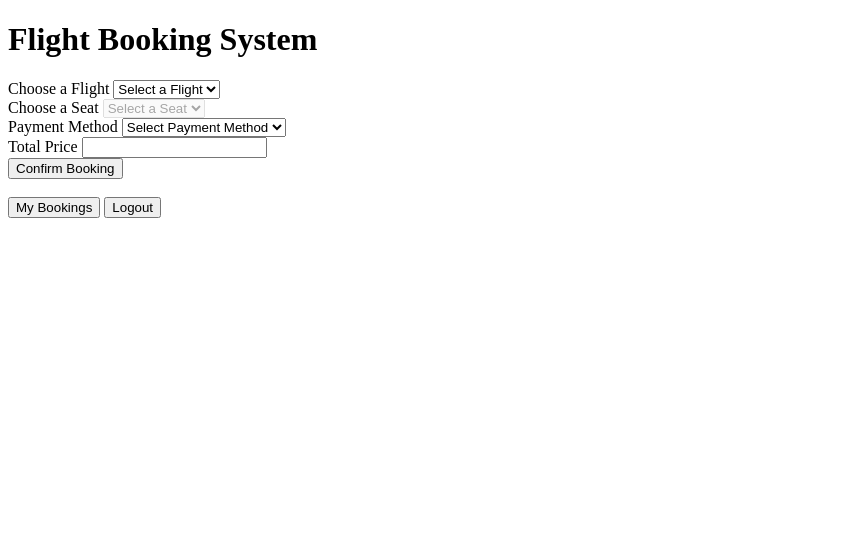
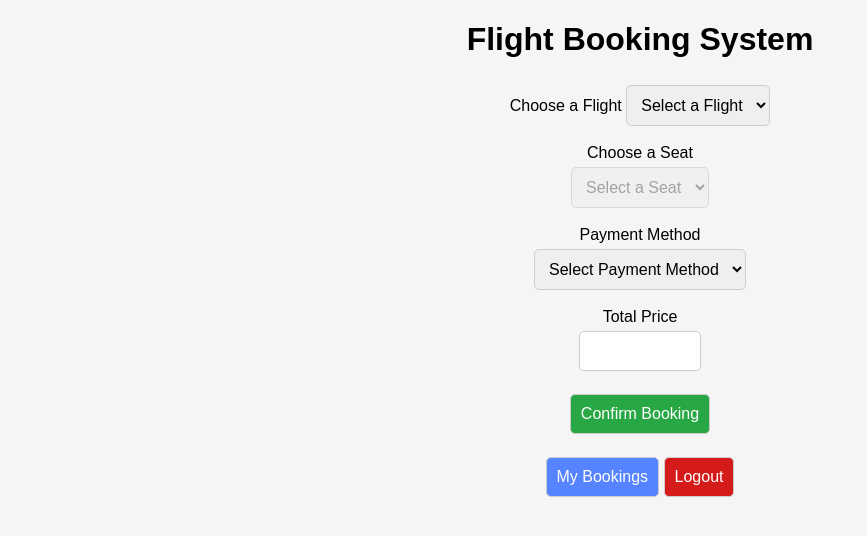
Before and after one commit to shashraptor/cse412-final-project-group83, a Flask app: page /booking in a window 1280 px wide. Shown: the top 536 px of the page, without its empty margins (0-867 px from the left). Run offline with Flask 3, Linux system fonts and the light colour scheme; the visitor is signed in with stand-in values (Sample User, id 1); data that the repository does not hold is empty; some libraries are stand-ins or nearby versions.

Commit message:
added styling

```diff
--- a/templates/booking.html
+++ b/templates/booking.html
@@ -4,8 +4,60 @@
     <meta charset="UTF-8">
     <title>Book Your Flight</title>
     <script src="https://ajax.googleapis.com/ajax/libs/jquery/3.5.1/jquery.min.js"></script>
+
+    <style>
+        body {
+            font-family: Arial, sans-serif;
+            margin: 0;
+            padding: 0;
+            background-color: #f5f5f5;
+        }
+
+        input, select, button{
+            padding: 10px;
+            font-size: 16px;
+            margin-top: 5px;
+            border: 1px solid #ccc;
+            border-radius: 5px;
+        }
+
+        button.green {
+            background-color: #28a745;
+            color: white;
+            cursor: pointer;
+        }
+
+        button.green:hover {
+            background-color: #218838;
+        }
+
+        button.blue {
+            background-color: #5683ff;
+            color: white;
+            cursor: pointer;
+        }
+
+        button.blue:hover {
+            background-color: #3e5eb4;
+            color: white;
+            cursor: pointer;
+        }
+
+        button.red {
+            background-color: #d51a1a;
+            color: white;
+            cursor: pointer;
+        }
+
+        button.red:hover {
+            background-color: #b01616;
+            color: white;
+            cursor: pointer;
+        }
+    </style>
 </head>
 <body>
+    <center>
         <h1>Flight Booking System</h1>
 
         <form id="bookingForm">
@@ -23,15 +75,21 @@
                 </select>
             </div>
 
+            <br>
+
             <div class="form-group">
                 <label for="seatSelect">Choose a Seat</label>
+                <br>
                 <select id="seatSelect" name="seatId" required disabled>
                     <option value="">Select a Seat</option>
                 </select>
             </div>
 
+            <br>
+
             <div class="form-group">
                 <label for="paymentMethod">Payment Method</label>
+                <br>
                 <select id="paymentMethod" name="paymentMethod" required>
                     <option value="">Select Payment Method</option>
                     <option value="PayPal">PayPal</option>
@@ -39,23 +97,29 @@
                 </select>
             </div>
 
+            <br>
+
             <div class="form-group">
                 <label for="totalPrice">Total Price</label>
-            <input type="text" id="totalPrice" readonly>
+                <br>
+                <input style="max-width: 100px" type="text" id="totalPrice" readonly>
             </div>
 
-        <button type="submit">Confirm Booking</button>
+            <br>
+
+            <button class=green type="submit">Confirm Booking</button>
         </form>
 
         <br>
 
         <div>
             <!--Button that takes you to the home page-->
-        <button onclick="location.href='{{url_for("home")}}'">My Bookings</button>
+            <button class="blue" onclick="location.href='{{url_for("home")}}'">My Bookings</button>
 
             <!--Logout button-->
-        <button onclick="location.href='{{url_for("logout")}}'">Logout</button>
+            <button class="red" onclick="location.href='{{url_for("logout")}}'">Logout</button>
         </div>
+    </center>
 
     <script>
     $(document).ready(function() {
```
Also changed, not shown: templates/home.html (+41 -2 lines), templates/index.html (+31 -1 lines). Lines whose indentation alone changed are shown as unchanged.
